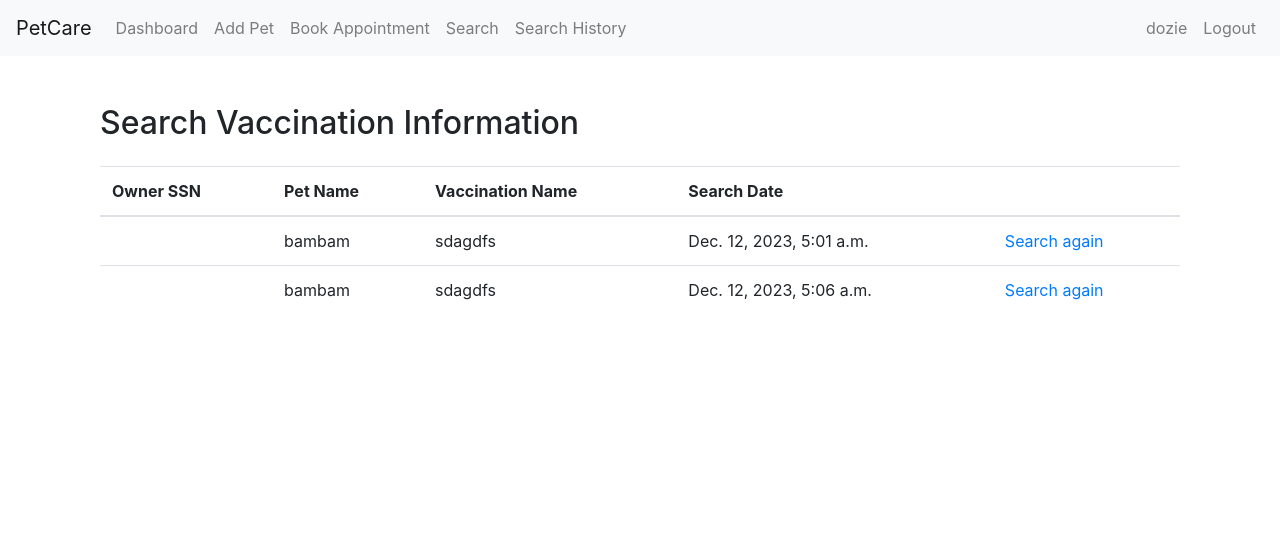
After one commit to bimisa/petcare, a Django app: page /search_history/ in a window 1280 px wide. The commit adds this page. Shown: the top 554 px of the page. Run offline with Django 4.2, Linux system fonts and the light colour scheme; a user stored in the database is signed in; data comes from the database, SQL or seed files in the repository; both versions use the stored data as it was after the commit; some libraries are stand-ins or nearby versions.

Commit message:
added search history

```diff
--- a/core/admin.py
+++ b/core/admin.py
@@ -1,7 +1,7 @@
 from django.contrib import admin
 from django.contrib.auth import get_user_model
 from django.contrib.auth.admin import UserAdmin
-from .models import Appointment, Company, Vaccination, Pet
+from .models import Appointment, Company, Vaccination, Pet, SearchHistory
 
 
 User = get_user_model()
@@ -18,3 +18,4 @@ admin.site.register(Pet)
 admin.site.register(Vaccination)
 admin.site.register(Appointment)
 admin.site.register(Company)
+admin.site.register(SearchHistory)
--- a/core/models.py
+++ b/core/models.py
@@ -74,3 +74,11 @@ class Appointment(models.Model):
     @property
     def is_approved(self):
         return self.status == self.APPROVED
+
+
+class SearchHistory(models.Model):
+    ssn = models.CharField(max_length=500, null=True)
+    pet_name = models.CharField(max_length=500, null=True)
+    vaccination_name = models.CharField(max_length=500, null=True)
+    timestamp = models.DateTimeField(auto_now_add=True)
+    user = models.ForeignKey(User, on_delete=models.CASCADE, null=True)
--- a/core/urls.py
+++ b/core/urls.py
@@ -15,4 +15,5 @@ urlpatterns = [
     path('vet_dashboard/', views.vet_dashboard, name='vet_dashboard'),
     path('approve_appointment/<int:appointment_id>/', views.approve_appointment, name='approve_appointment'),
     path('search_vaccinations/', views.VaccinationSearchView.as_view(), name='search_vaccinations'),
+    path('search_history/', views.SearchHistoryView.as_view(), name='search_history'),
 ]
--- a/core/views.py
+++ b/core/views.py
@@ -6,7 +6,7 @@ from django.contrib.auth.decorators import login_required
 from django.views.generic import ListView
 from django.db.models import Q
 
-from .models import Pet, Appointment, Vaccination
+from .models import Pet, Appointment, Vaccination, SearchHistory
 from .forms import (PetForm, AppointmentForm, SignUpForm, VaccinationSearchForm, VaccinationForm)  # We'll define these forms later
 
 # Register/Login View
@@ -155,9 +155,26 @@ class VaccinationSearchView(LoginRequiredMixin, ListView):
         if vaccination_name:
             filters &= Q(vaccination_name__icontains=vaccination_name)
 
+        qs = queryset.filter(filters)
+
+        if any([ssn, pet_name, vaccination_name]) and qs.exists():
+            search_history = SearchHistory.objects.create(
+                ssn=ssn, pet_name=pet_name, vaccination_name=vaccination_name,
+                user=self.request.user
+            )
+
         return queryset.filter(filters)
 
     def get_context_data(self, **kwargs):
         context = super().get_context_data(**kwargs)
         context['form'] = VaccinationSearchForm(self.request.GET)
         return context
+
+
+class SearchHistoryView(ListView):
+    template_name = 'search_history.html'
+    model = SearchHistory
+
+    def get_queryset(self):
+        queryset = super(SearchHistoryView, self).get_queryset()
+        return queryset.filter(user=self.request.user)
--- a/templates/base.html
+++ b/templates/base.html
@@ -38,6 +38,9 @@
             </li>
             <li class="nav-item">
                 <a class="nav-link" href="{% url 'core:search_vaccinations' %}">Search</a>
+            </li>
+            <li class="nav-item">
+                <a class="nav-link" href="{% url 'core:search_history' %}">Search History</a>
             </li>
             <!-- Add more nav items if needed -->
         </ul>
--- /dev/null
+++ b/templates/search_history.html
@@ -0,0 +1,43 @@
+{% extends "base.html" %}
+{% load bootstrap4 %}
+
+{% block content %}
+    <div class="container mt-4">
+        <h2>Search Vaccination Information</h2>
+
+        {% comment %}
+    <form method="get">
+        {% bootstrap_form form %}
+        <button type="submit" class="btn btn-primary">Search</button>
+    </form>
+    {% endcomment %}
+
+        <table class="table mt-4">
+            <thead>
+            <tr>
+                <th>Owner SSN</th>
+                <th>Pet Name</th>
+                <th>Vaccination Name</th>
+                <th>Search Date</th>
+                <th></th>
+
+            </tr>
+            </thead>
+            <tbody>
+            {% for search in object_list %}
+                <tr>
+
+                    <td>{{ search.ssn }}</td>
+                    <td>{{ search.pet_name }}</td>
+                    <td>{{ search.vaccination_name }}</td>
+                    <td>{{ search.timestamp }}</td>
+                    <td>
+                        <a href="{% url 'core:search_vaccinations' %}?ssn={{ search.ssn }}&pet_name={{ search.pet_name }}&vaccination_name={{ search.vaccination_name }}">Search
+                            again</a></td>
+
+                </tr>
+            {% endfor %}
+            </tbody>
+        </table>
+    </div>
+{% endblock %}
```
Also changed, not shown: core/migrations/0006_auto_20231212_0553.py (added), core/migrations/0007_alter_searchhistory_user.py (added), core/migrations/0008_auto_20231212_0556.py (added), db.sqlite3.
